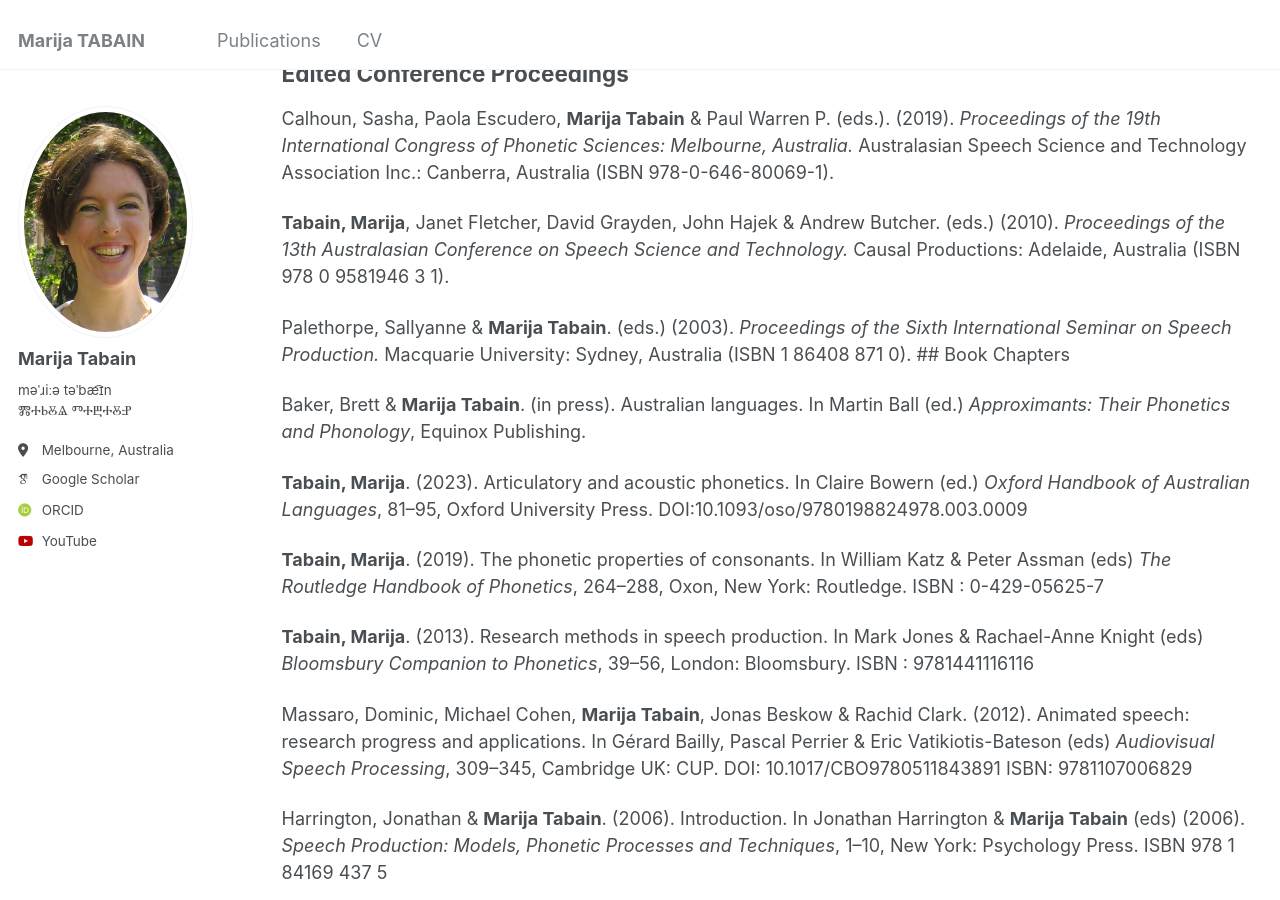
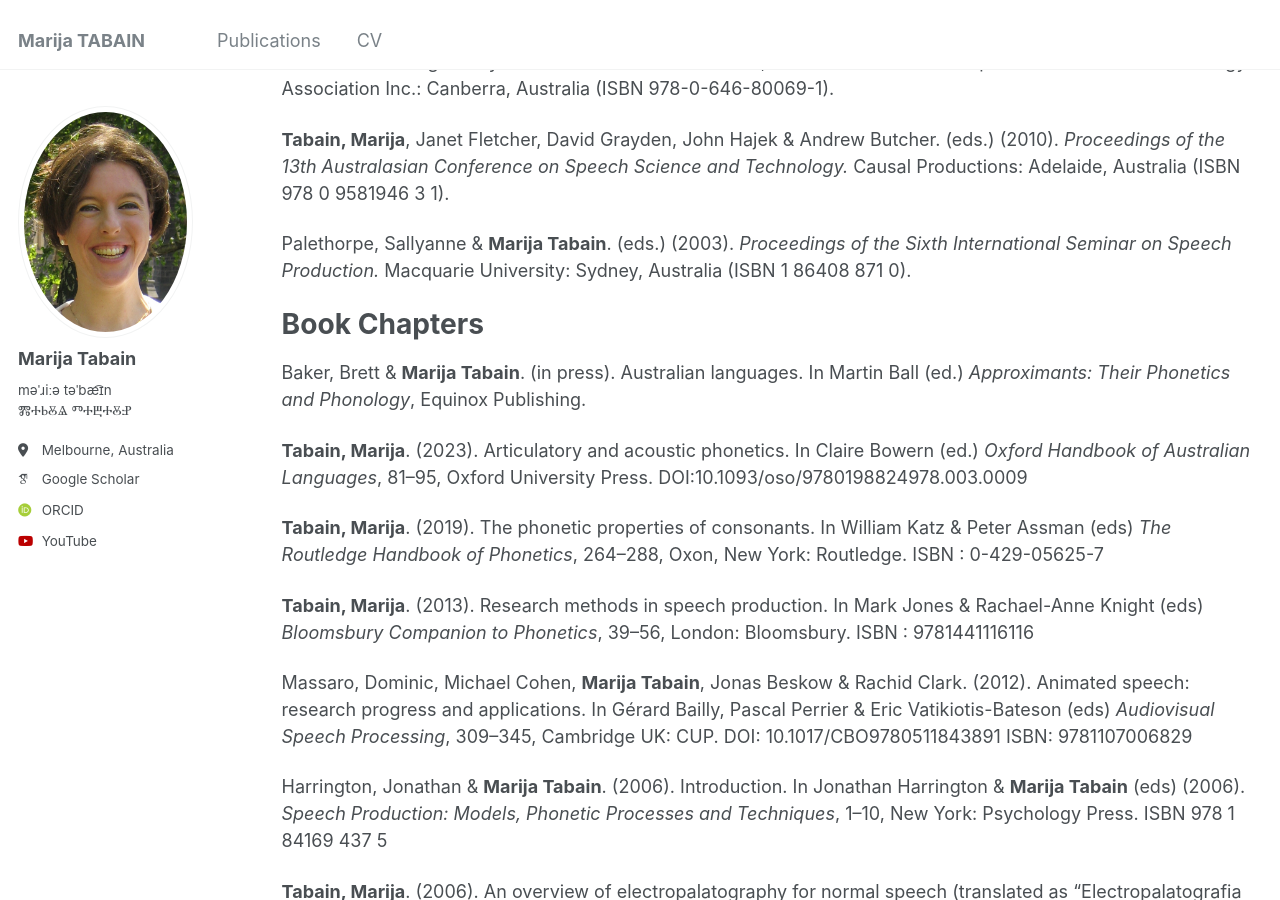
Before and after one commit to marijatabain/marijatabain.github.io, a Jekyll site: the page built from _pages/publications_mt.md, in a window 1280 px wide and 900 px high, scrolled down 7736 px. Built offline with Jekyll 4.4.1, drawn with Linux system fonts in a browser that asks for light colours; some web fonts are replaced.

```diff
--- a/_pages/publications_mt.md
+++ b/_pages/publications_mt.md
@@ -6,7 +6,7 @@ author_profile: true
 ---
 
 
-## Journal Papers
+# Journal Papers
 
 **Tabain, Marija**, Jaye Padgett, Gertrud Schneider-Blum, Adele Gregory & Richard Beare. (published online 2024). An acoustic study of ATR in Tima vowels: vowel quality, voice quality and duration. *Phonology* 1–28 [link](https://doi.org/10.1017/S0952675724000125)
 
@@ -99,13 +99,13 @@ Butcher, Andrew & **Marija Tabain**. (2004). On the back of the tongue: dorsal s
 
 **Tabain, Marija**. (1998). Non-sibilant fricatives in English: spectral information above 10 kHz. *Phonetica* **55** 107-130. [link](http://dx.doi.org/10.1159/000028427)
 
-## Other Journal publications
+# Other Journal publications
 
 Ashby, Michael & **Marija Tabain**. (2020). 50 Years of JIPA. *Journal of the International Phonetic Association* **50** 445 – 448. [link](https://doi.org/10.1017/S0025100320000298)
 
 **Tabain, Marija**. (2023). Editorial report: JIPA 2019-2023. *Journal of the International Phonetic Association* **53** 1214 – 1217. [link](https://doi.org/10.1017/S0025100323000385)
 
-## Conference Papers (full refereed papers)
+# Conference Papers (full refereed papers)
 
 **Tabain, Marija**, Marc Garellek & Matthew Gordon. (2024). A consideration of the consonant chart in the International Phonetic Alphabet. *19th Australasian International Conference on Speech Science and Technology.* Melbourne: Australia, 1–6. ISSN 2207-1296
 
@@ -187,17 +187,19 @@ Kawai, Goh & **Marija Tabain**. (2000). Automatically detecting mispronounciatio
 
 **Tabain, Marija** & Catherine Watson. (1996). Classification of fricatives. *6th Australian International Conference on Speech Science and Technology.* Adelaide: Australia, 623-628.
 
-## Edited Books
+# Edited Books
 
 Harrington, Jonathan & **Marija Tabain**. (eds) (2006). *Speech Production: Models, Phonetic Processes and Techniques.* New York: Psychology Press (ISBN 978 1 84169 437 5).
 
-## Edited Conference Proceedings
+# Edited Conference Proceedings
 
 Calhoun, Sasha, Paola Escudero, **Marija Tabain** & Paul Warren P. (eds.). (2019). *Proceedings of the 19th International Congress of Phonetic Sciences: Melbourne, Australia.* Australasian Speech Science and Technology Association Inc.: Canberra, Australia (ISBN 978-0-646-80069-1).
 
 **Tabain, Marija**, Janet Fletcher, David Grayden, John Hajek & Andrew Butcher. (eds.) (2010). *Proceedings of the 13th Australasian Conference on Speech Science and Technology.* Causal Productions: Adelaide, Australia (ISBN 978 0 9581946 3 1).
 
-Palethorpe, Sallyanne & **Marija Tabain**. (eds.) (2003). *Proceedings of the Sixth International Seminar on Speech Production.* Macquarie University: Sydney, Australia (ISBN 1 86408 871 0). ## Book Chapters
+Palethorpe, Sallyanne & **Marija Tabain**. (eds.) (2003). *Proceedings of the Sixth International Seminar on Speech Production.* Macquarie University: Sydney, Australia (ISBN 1 86408 871 0).
+
+# Book Chapters
 
 Baker, Brett & **Marija Tabain**. (in press). Australian languages. In Martin Ball (ed.) *Approximants: Their Phonetics and Phonology*, Equinox Publishing.
 
@@ -213,7 +215,7 @@ Harrington, Jonathan & **Marija Tabain**. (2006). Introduction. In Jonathan Harr
 
 **Tabain, Marija**. (2006). An overview of electropalatography for normal speech (translated as "Electropalatografia (EPG) en la produccion normal del habla"). In Eduardo Padrós-Serrat (ed.) *Bases diagnosticas, terapeuticas y posturales del funcionalismo craniofacial: Tomo II*, 1246–1250, Madrid: Ripano.
 
-## Conference Abstracts
+# Conference Abstracts
 
 <ins>Stanley, Rael</ins>, **Marija Tabain**, David Bradley & Defen Yu. (2023). Northern Lisu Vowels & Tones, and Their Interactions. *Acoustics 2023*. Sydney, Australia.
 
```
